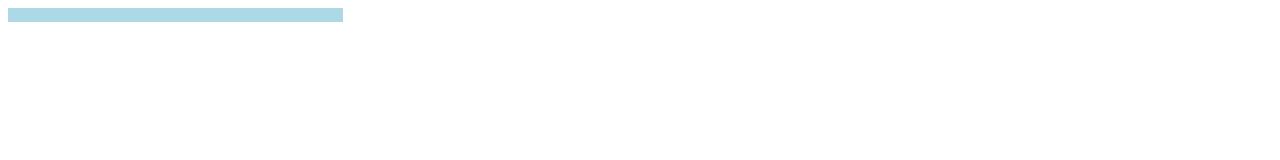
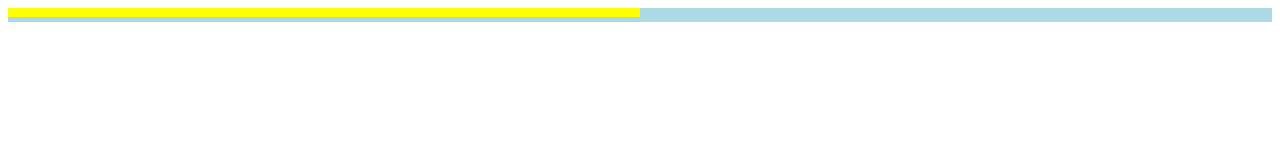
Before and after one commit to willymariino/html-css-struttura-discord, a plain HTML site: page index.html in a window 1280 px wide. Drawn offline with Linux system fonts and the light colour scheme.

Commit message:
logo added

```diff
--- a/style.css
+++ b/style.css
@@ -1,8 +1,12 @@
 nav {
     height: 14px;
-    width: 335px;
+    width: 100%;
     background-color: #add8e6;
 
 }
 
-.logo {}
+.logo {
+    height: 9px;
+    width: 50%;
+    background-color: yellow;
+}
```
